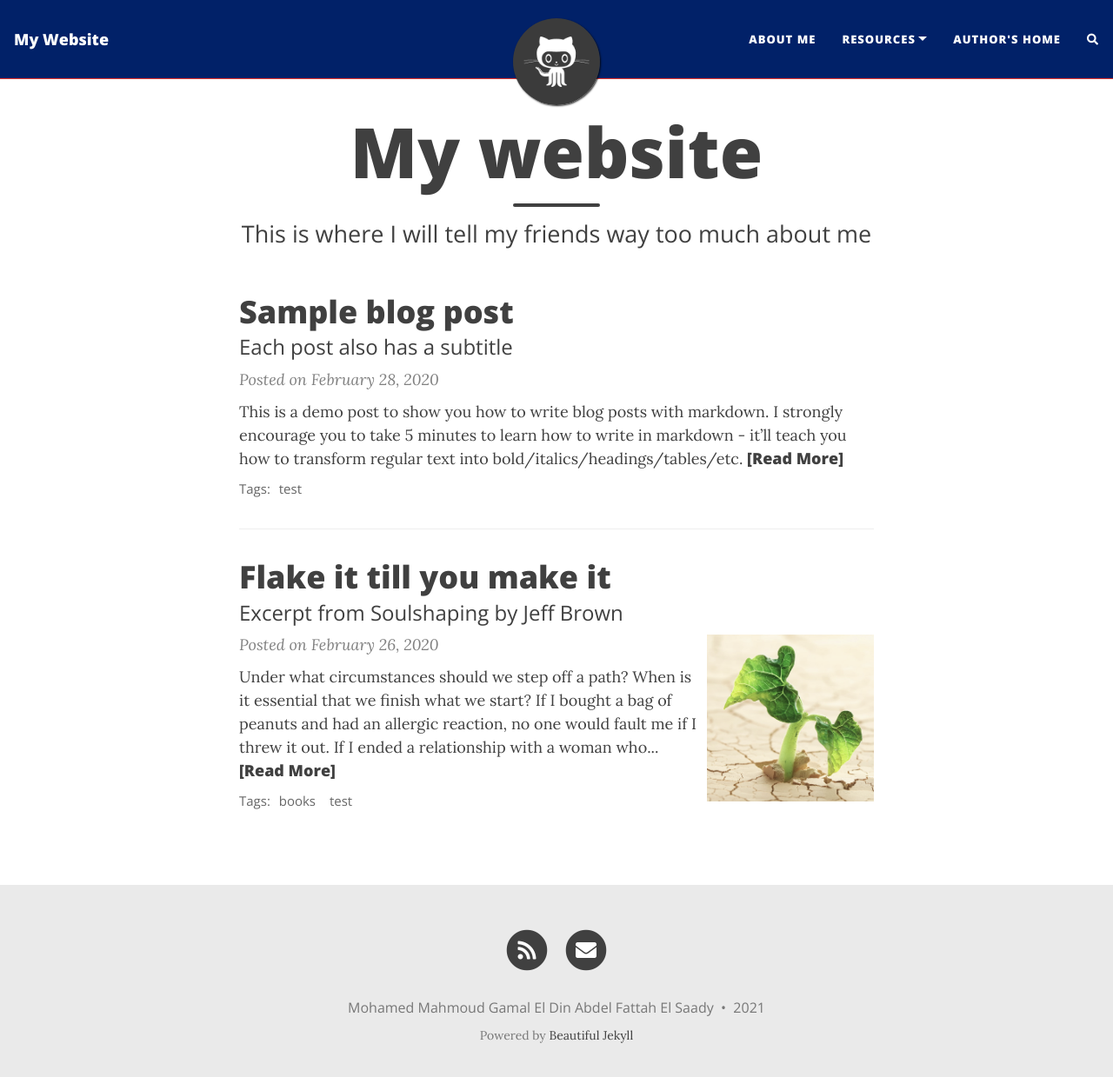
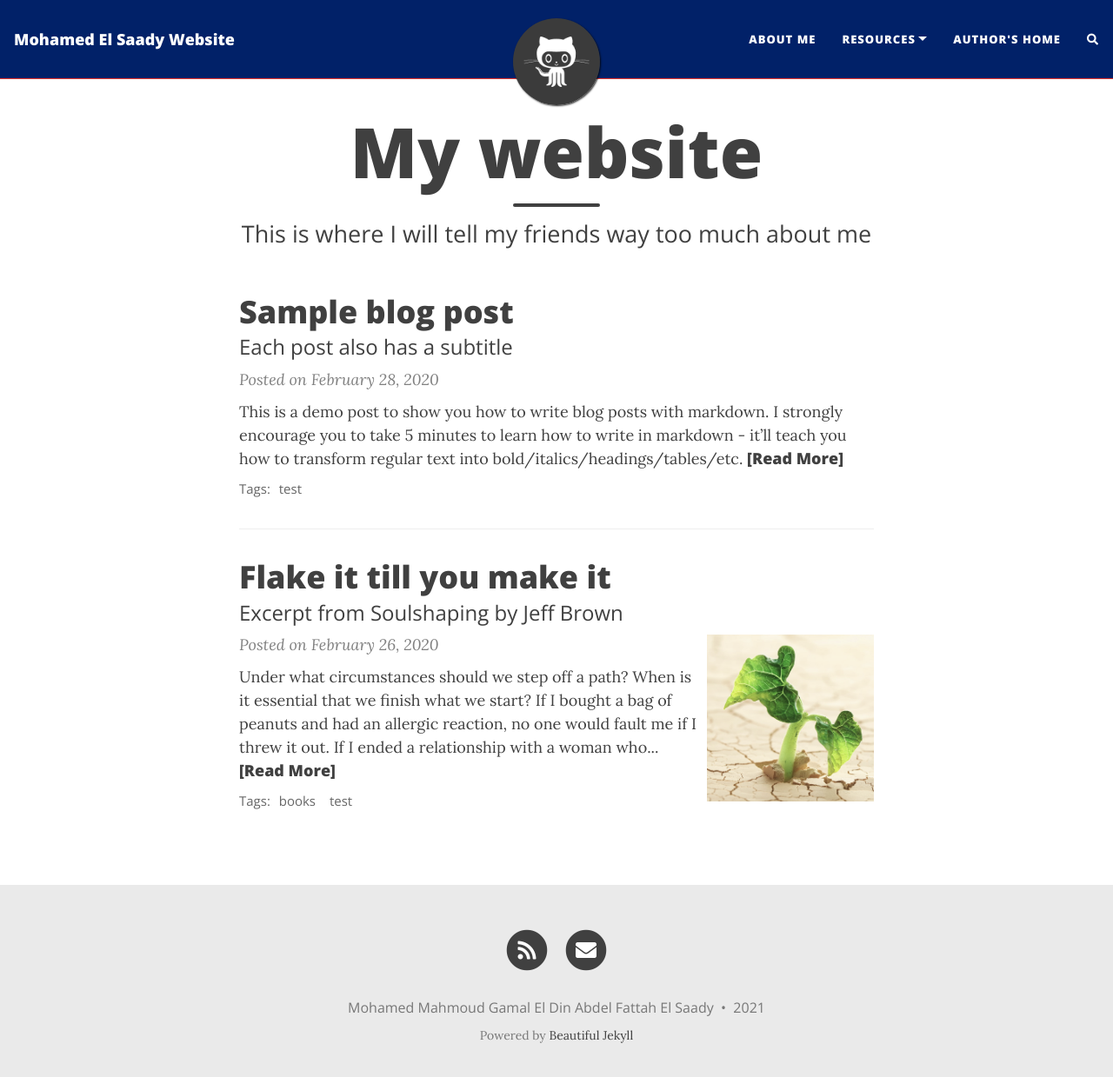
Before and after one commit to Mohamed-elsaady/melsaady.github.pages, a Jekyll site: the page built from index.html, in a window 1280 px wide and 1252 px high. Shown: the top 1239 px of the window at 87% size. Built offline with Jekyll 4.4.1, drawn with Linux system fonts in a browser that asks for light colours; nearby versions of some CDN libraries; the list of posts is cut into pages by our own code; comment, search, counter and statistics services are not loaded.

Commit message:
Update _config.yml

```diff
--- a/_config.yml
+++ b/_config.yml
@@ -6,7 +6,7 @@
 # --- Required options --- #
 
 # Name of website
-title: My Website
+title: Mohamed El Saady Website
 
 # Your name to show in the footer
 author: Mohamed Mahmoud Gamal El Din Abdel Fattah El Saady
```
